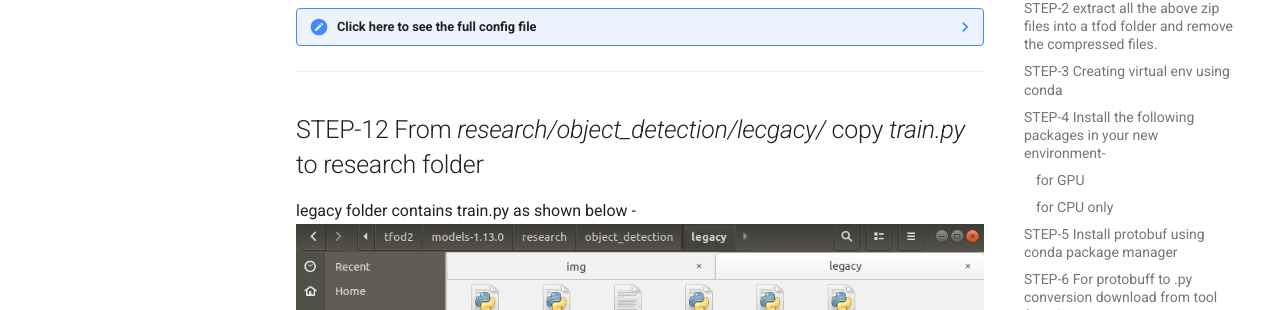
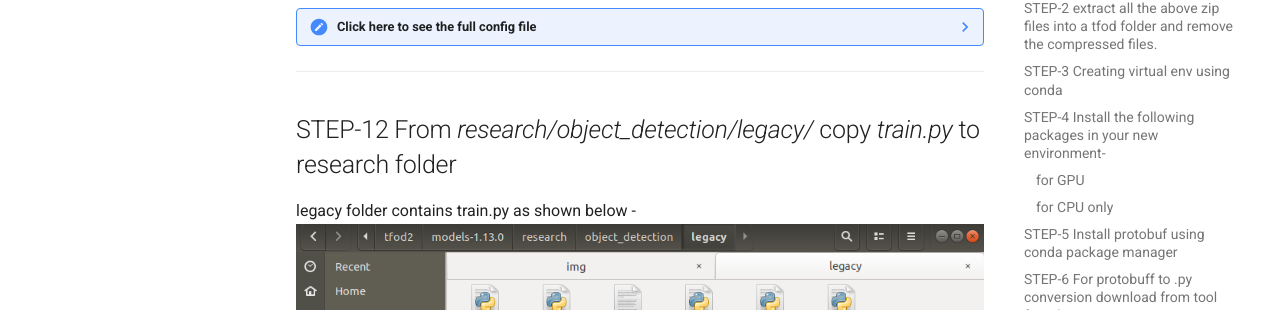
Before and after one commit to c17hawke/tfod-setup, an MkDocs documentation site: the page built from docs/index.md, in a window 1280 px wide and 900 px high, scrolled down 4140 px. Shown: the part 145-455 px from the top of the window. Built offline with MkDocs 1.6.1 and Material for MkDocs 9.7.7, drawn with Linux system fonts in a browser that asks for light colours; comment, search, counter and statistics services are not loaded.

Commit message:
add video and code update

```diff
--- a/docs/index.md
+++ b/docs/index.md
@@ -348,7 +348,7 @@ python generate_tfrecord.py --csv_input=images/test_labels.csv --image_dir=image
 ---
 
 
-## STEP-12 From _research/object_detection/lecgacy/_ copy _train.py_ to research folder
+## STEP-12 From _research/object_detection/legacy/_ copy _train.py_ to research folder
 
 legacy folder contains train.py as shown below -
 ![legacy folder](img/legacyFolder.png)
```
